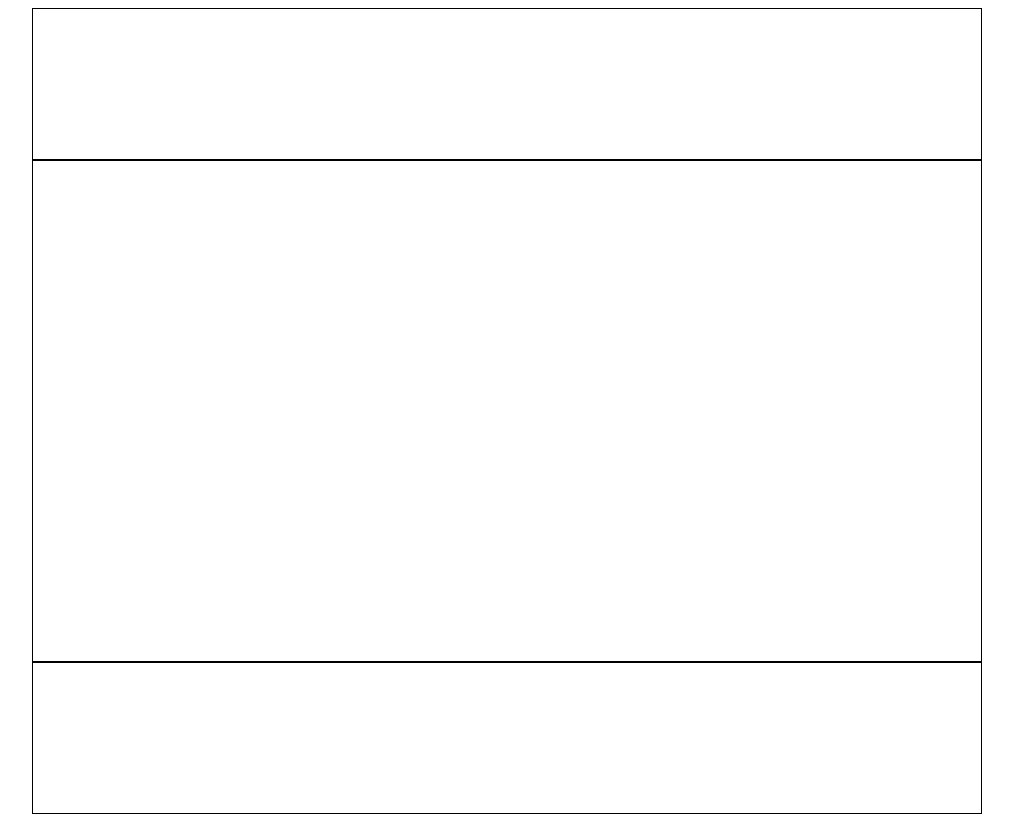
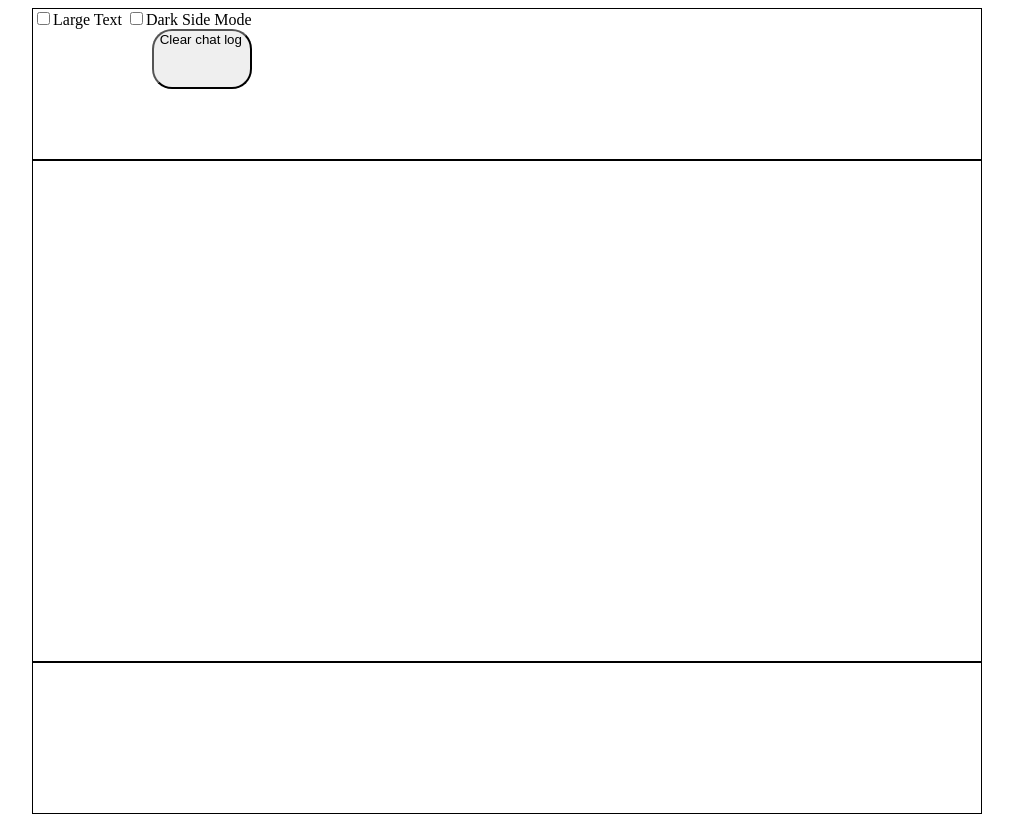
Before and after one commit to nss-evening-cohort-12/chatty-zeta-star-wars, a website built with webpack: page src/index.html in a window 1280 px wide. Shown: the whole page, without its empty margins (133-1146 px from the left). Built offline with nearby package versions, Linux system fonts and the light colour scheme.

Commit message:
added the very very beginnings of the navBar html

```diff
--- a/src/index.html
+++ b/src/index.html
@@ -7,10 +7,12 @@
 </head>
 <body>
 <div id="header">
-<div class="avatar"></div>
-<div class="clearButton"></div>
-<div class="largeText"></div>
-<div class="darkTheme"></div>
+  <img class="avatar"></img>
+  <div class="navButtons">
+    <input type="checkbox" class="largeText">Large Text</input>
+    <input type="checkbox" class="darkTheme">Dark Side Mode</input>
+    <button id ="clearButton" class="btn clearButton">Clear chat log</button>
+  </div>
 </div>
 
 <div id="messageArea"></div>
--- a/src/styles/main.scss
+++ b/src/styles/main.scss
@@ -25,3 +25,12 @@ body{
     border: 1px solid black;
     width: 75%
 }
+
+.clearButton {
+    display: flex;
+    height: 60px;
+    width: 100px;
+    border-radius: 20px;
+    align-self: center;
+    justify-self: right;
+}
```
